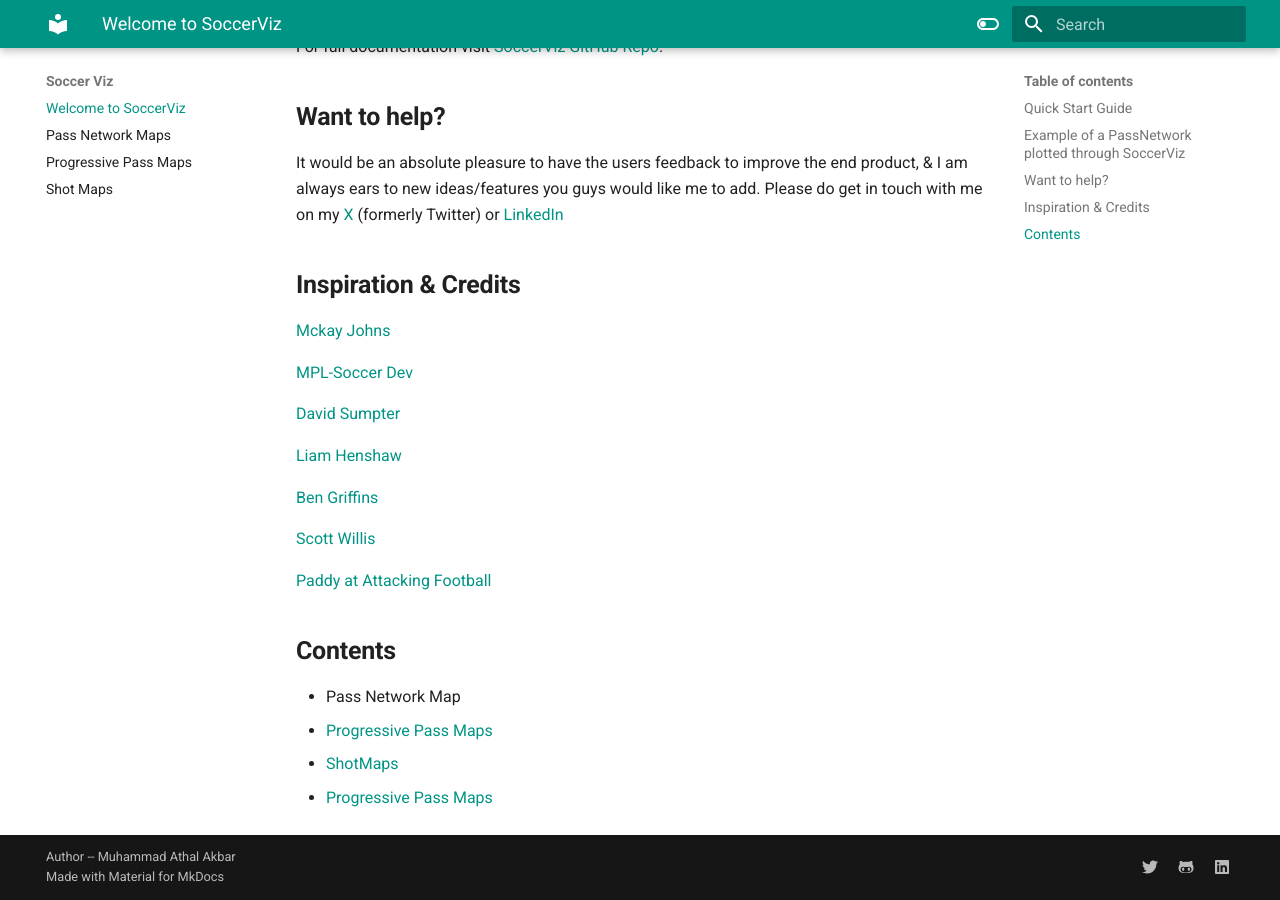
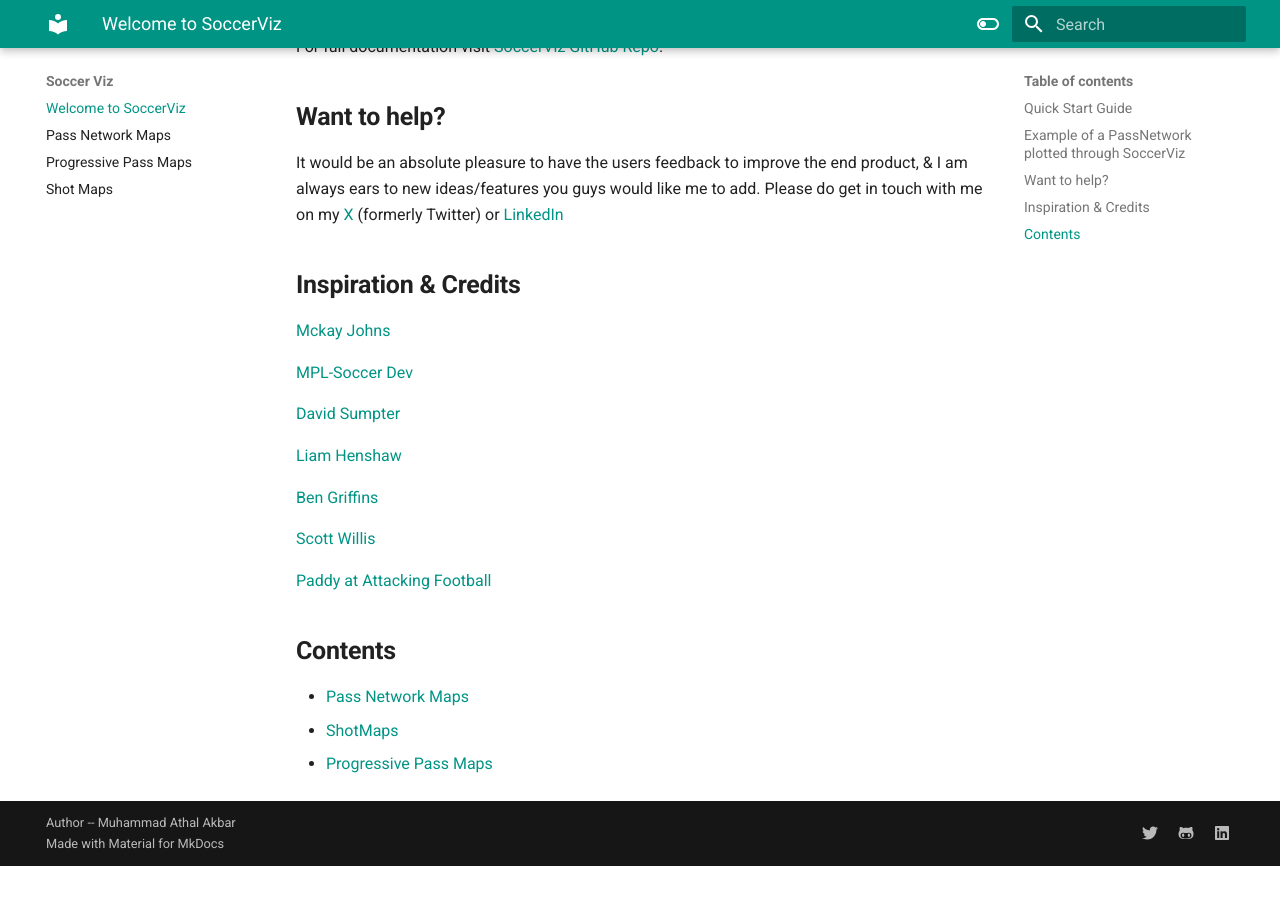
Before and after one commit to athalak13/SoccerViz-Library, an MkDocs documentation site: the page built from docs/index.md, in a window 1280 px wide and 900 px high, scrolled down 1289 px. Built offline with MkDocs 1.6.1 and Material for MkDocs 9.7.7, drawn with Linux system fonts in a browser that asks for light colours; after the commit the page ends 2155 px from its top, so only the background shows below that.

Commit message:
Updated Docs Final V

```diff
--- a/docs/index.md
+++ b/docs/index.md
@@ -46,7 +46,6 @@ Please do get in touch with me on my [X](https:///www.x.com/athalakbar13) (forme
 
 ## **Contents**
 
-- Pass Network Map
-- [Progressive Pass Maps](https://athalak13.github.io/SoccerViz-Library/Pass%20Network%20Map/)
+- [Pass Network Maps](https://athalak13.github.io/SoccerViz-Library/Pass%20Network%20Map/)
 - [ShotMaps](https://athalak13.github.io/SoccerViz-Library/Shot%20Map/)
 - [Progressive Pass Maps](https://athalak13.github.io/SoccerViz-Library/Progressive%20Pass%20Map/)
```
